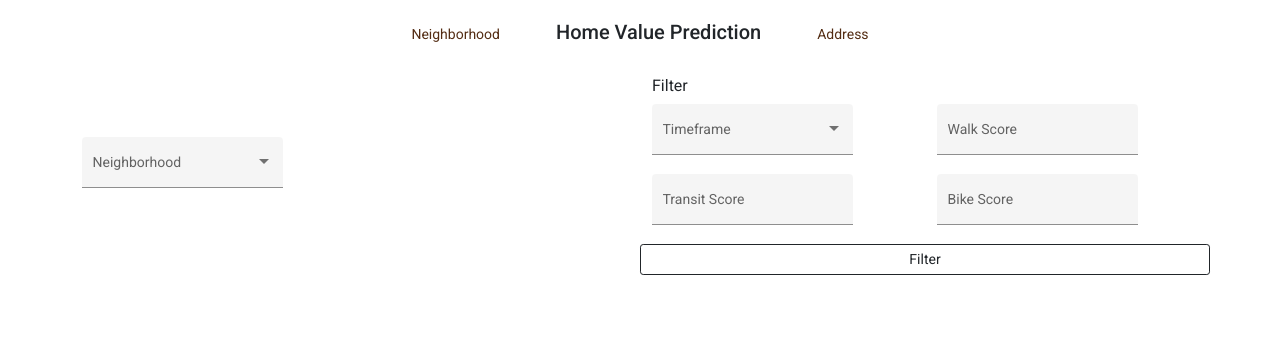
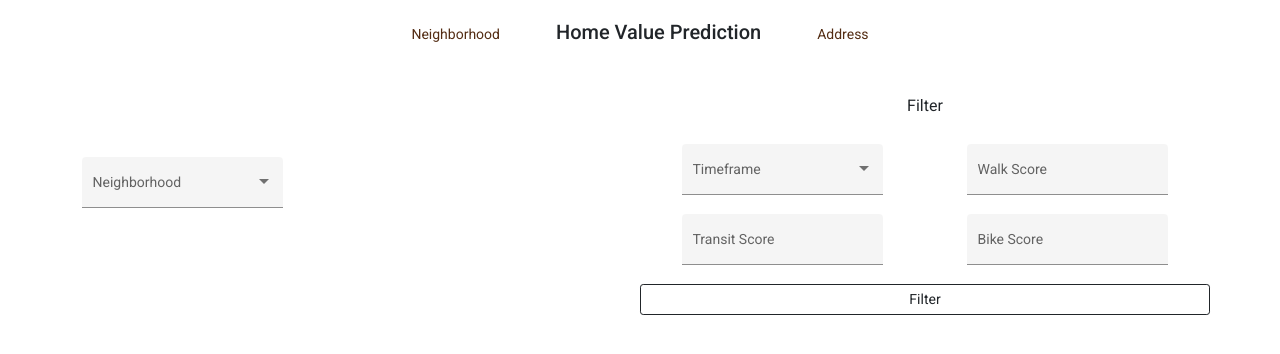
Before and after one commit to sid-ak/JPHomeValue, an Angular app in the folder source/jphomevalue-UI/: page /neighborhood-dashboard in a window 1280 px wide. Shown: the top 354 px of the page. Built offline with nearby package versions, Linux system fonts and the light colour scheme.

Commit message:
CD-32: Minor styles.

```diff
--- a/source/jphomevalue-UI/src/app/neighborhood-dashboard/neighborhood-filter/neighborhood-filter.component.html
+++ b/source/jphomevalue-UI/src/app/neighborhood-dashboard/neighborhood-filter/neighborhood-filter.component.html
@@ -17,8 +17,8 @@
                 </mat-form-field>
             </div>
             <div class="col-6">
-                <div class="row">
-                    <h3 class="my-1">Filter</h3>
+                <div id="filter" class="row">
+                    <h3 class="my-4">Filter</h3>
                     <!-- Timeframe Dropdown -->
                     <div id="timeframe" class="col">
                         <mat-form-field appearance="fill">
--- a/source/jphomevalue-UI/src/styles.scss
+++ b/source/jphomevalue-UI/src/styles.scss
@@ -6,3 +6,9 @@ body { margin: 0; font-family: Roboto, "Helvetica Neue", sans-serif; }
 .navbar-light .navbar-nav .nav-link {
     color: rgb(83, 44, 19);
 }
+
+#filter-row {
+    #filter {
+        text-align: center;
+    }
+}
```
